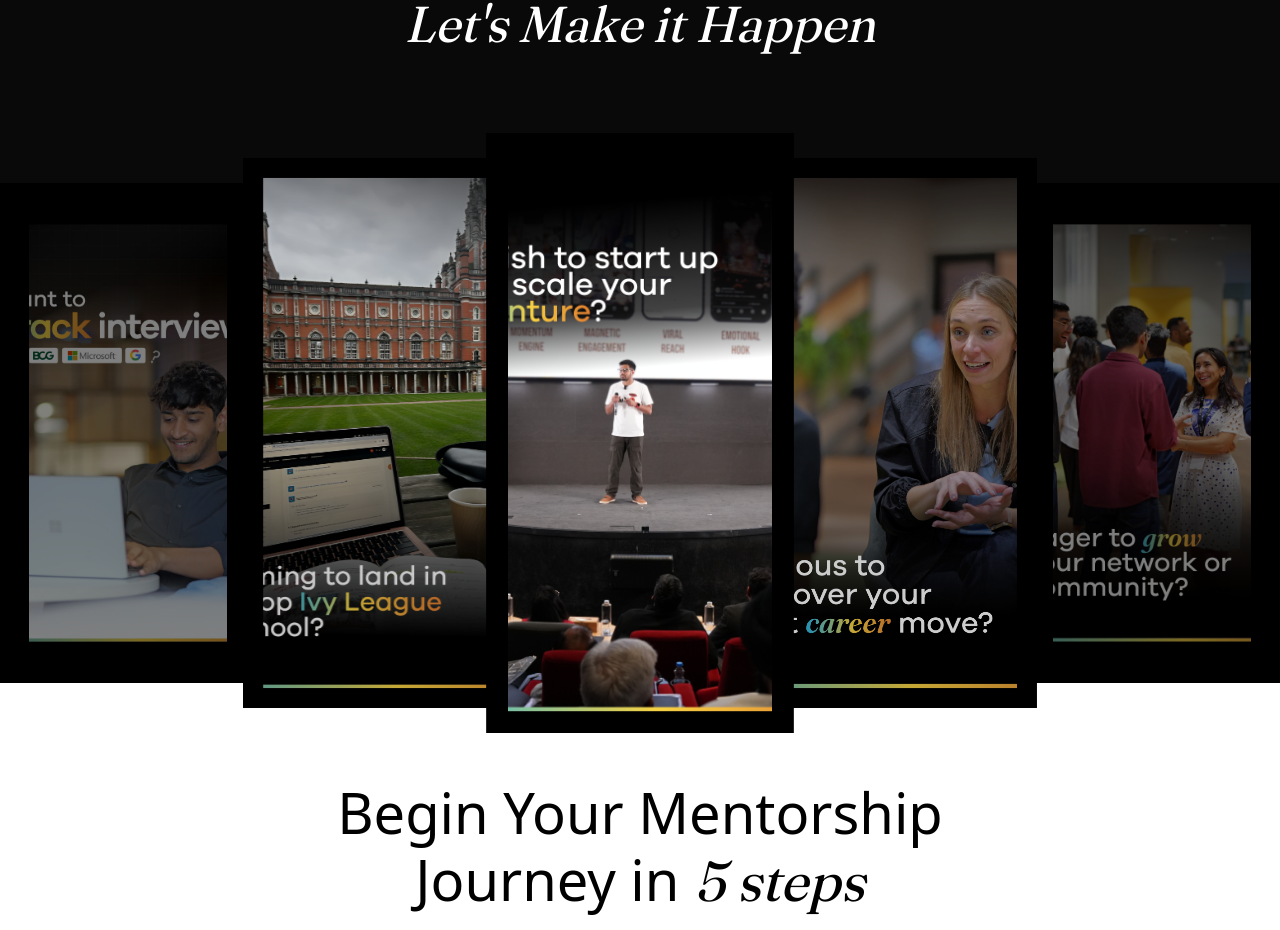
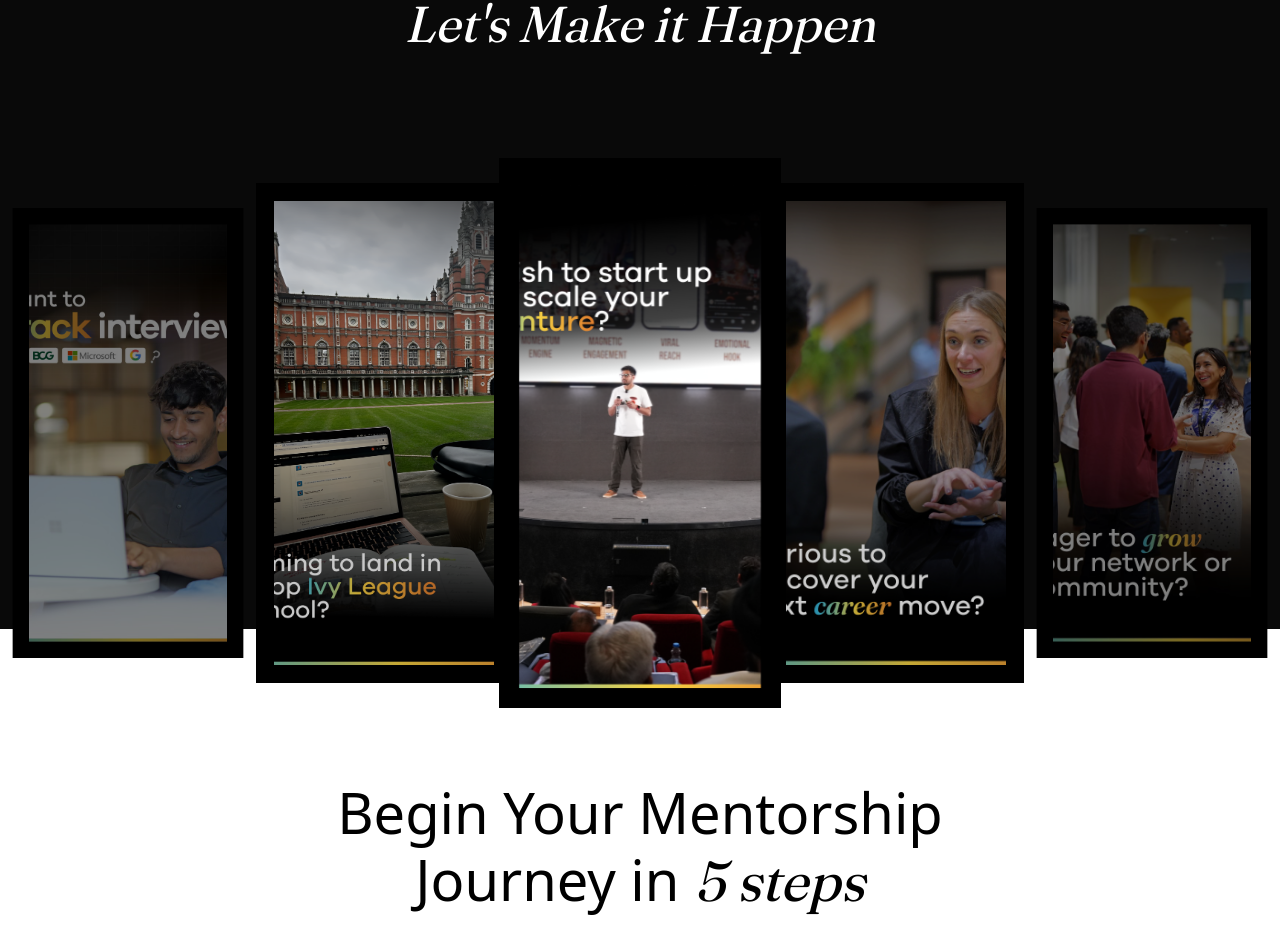
Before and after one commit to Ankitsaini406/master-test, a Next.js app: page / in a window 1280 px wide. Shown: the part 4136-5066 px from the top of the page. Built offline with nearby package versions, Linux system fonts and the light colour scheme.

Commit message:
update the slider

```diff
--- a/src/styles/gole.module.css
+++ b/src/styles/gole.module.css
@@ -121,7 +121,7 @@
     position: relative;
     overflow: visible;
     z-index: 0;
-    background-color: #000;
+    background-color: transparent;
 }
 
 .sliderTrack {
@@ -129,12 +129,25 @@
     align-items: center;
     width: 100%;
     will-change: transform;
+    z-index: 0;
+}
+
+.sliderTrack::after {
+    content: "";
+    position: absolute;
+    bottom: 0;
+    left: 0;
+    right: 0;
+    width: 300%;
+    height: 54px;
+    background-color: var(--background);
+    z-index: -1;
 }
 
 .slide {
     position: relative;
     cursor: pointer;
-    background-color: #000;
+    background-color: transparent;
     flex: 0 0 100%;
 }
 
@@ -158,8 +171,8 @@
     box-sizing: border-box;
     overflow: hidden;
     position: relative;
+    z-index: 1;
     transform: scale(0.9);
-    z-index: 1;
 }
 
 .slide img {
@@ -172,7 +185,7 @@
 
 /* Active (Center) */
 .active .imageContainer {
-    transform: scale(1.2);
+    transform: scale(1.1);
     z-index: 10;
 }
 
@@ -182,7 +195,7 @@
 
 /* Near (Left/Right of center) */
 .near .imageContainer {
-    transform: scale(1.1);
+    transform: scale(1);
     z-index: 5;
 }
 
```
